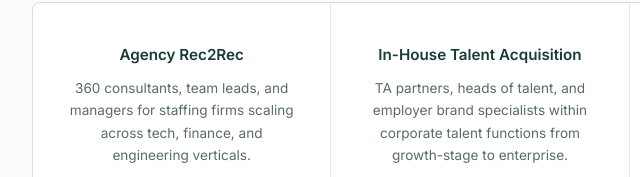
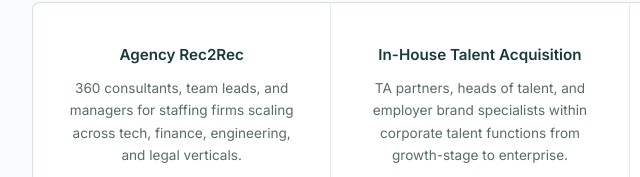
Before and after one commit to scorpiusstaffing/echelon-talent-solutions, a website: page index.html in a window 1280 px wide. Shown: the part 775-952 px from the top of the page, 160-800 px from the left. Drawn offline with Linux system fonts and the light colour scheme.

Commit message:
Add legal vertical to Agency Rec2Rec description

```diff
--- a/index.html
+++ b/index.html
@@ -286,7 +286,7 @@
         <div class="focus-grid">
             <div class="focus-item">
                 <h3>Agency Rec2Rec</h3>
-                <p>360 consultants, team leads, and managers for staffing firms scaling across tech, finance, and engineering verticals.</p>
+                <p>360 consultants, team leads, and managers for staffing firms scaling across tech, finance, engineering, and legal verticals.</p>
             </div>
             <div class="focus-item">
                 <h3>In-House Talent Acquisition</h3>
```
